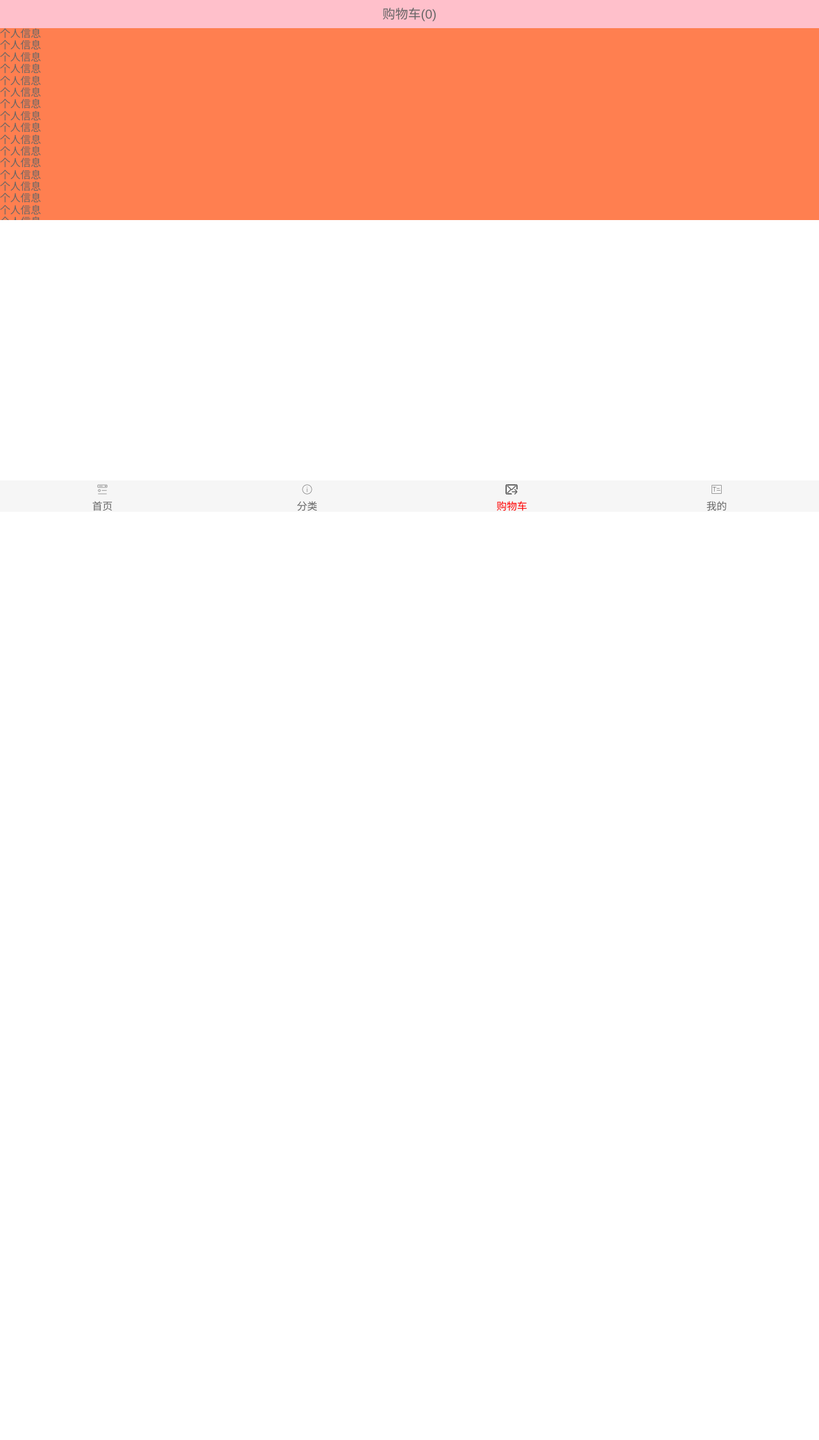
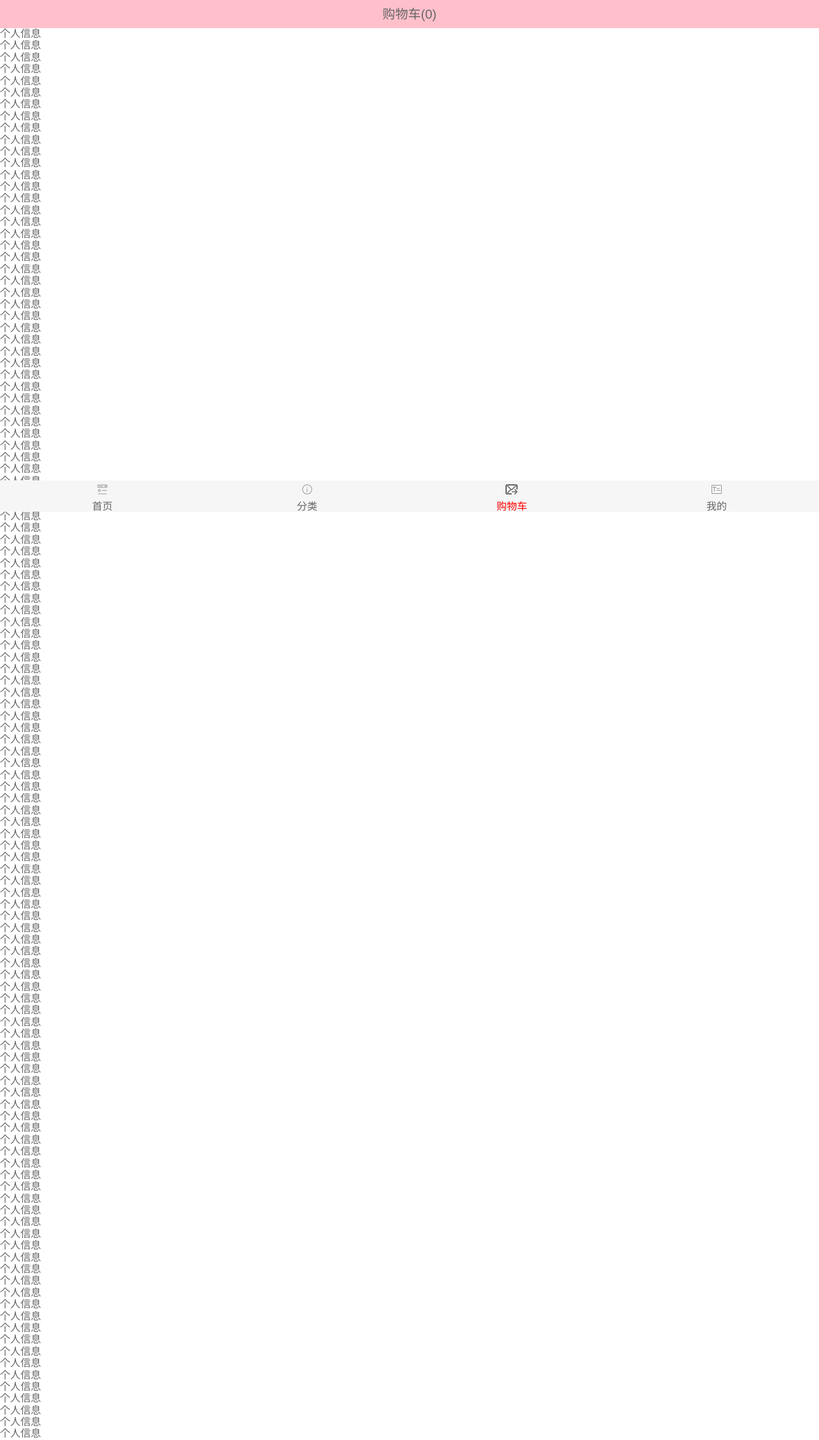
Before and after one commit to pipi6666/shopmall, a Vue app: page /shopcat in a window 1280 px wide. Shown: the whole page at 64% size. Before the commit the page ends 800 px from the top, so only its background shows below. Built offline with nearby package versions, Linux system fonts and the light colour scheme.

Commit message:
2020.10.1

```diff
--- a/src/viesw/shopcat/children/shoplist.vue
+++ b/src/viesw/shopcat/children/shoplist.vue
@@ -1,9 +1,25 @@
 <template>
   <div>
-    <li
-      v-for="(item,index) in cartlist"
-      :key="index"
-    >{{item}}</li>
+    <scroll class="content">
+      <li
+        v-for="(item,index) in cartlist"
+        :key="index"
+      >
+        <div class="listleft">
+          <img
+            :src="item.image"
+            alt=""
+            class="image"
+          >
+        </div>
+        <div class="listright">
+          <div class="title">{{item.title}}</div>
+          <div class="zongshu">
+            <span class="price">￥{{item.price}}</span><span>x{{item.count}}</span>
+          </div>
+        </div>
+      </li>
+    </scroll>
   </div>
 </template>
 
@@ -22,4 +38,32 @@ export default {
 </script>
 
 <style>
+.listleft {
+  width: 30%;
+  height: 100px;
+  float: left;
+  align-items: center;
+  margin: 0 10px;
+}
+li {
+  list-style: none;
+}
+.content {
+height: calc(100%-44px);
+}
+.image {
+  width: 100%;
+  height: 100px;
+  overflow: hidden;
+  border: 1px solid #ececec;
+  border-radius: 6px;
+  vertical-align: middle;
+}
+.listright {
+  width: calc(100%-30%-10px);
+  height: 100px;
+}
+.price {
+  color: #f9cd0b;
+}
 </style>
--- a/src/viesw/shopcat/shopcat.vue
+++ b/src/viesw/shopcat/shopcat.vue
@@ -1,6 +1,5 @@
 <template>
-
-  <div>
+  <div class="catqqq">
     <navbar class="daohang">
       <!--导航  -->
       <div slot="center">购物车({{length}})</div>
@@ -8,7 +7,6 @@
     <!-- 商品列表 -->
     <shoplist></shoplist>
     <!-- 底部总计 -->
-    <scroll class="content">
     <ul>
       <li>个人信息</li>
       <li>个人信息</li>
@@ -110,12 +108,30 @@
       <li>个人信息</li>
       <li>个人信息</li>
       <li>个人信息</li>
+      <li>个人信息</li>
+      <li>个人信息</li>
+      <li>个人信息</li>
+      <li>个人信息</li>
+      <li>个人信息</li>
+      <li>个人信息</li>
+      <li>个人信息</li>
+      <li>个人信息</li>
+      <li>个人信息</li>
+      <li>个人信息</li>
+      <li>个人信息</li>
+      <li>个人信息</li>
+      <li>个人信息</li>
+      <li>个人信息</li>
+      <li>个人信息</li>
+      <li>个人信息</li>
+      <li>个人信息</li>
+      <li>个人信息</li>
+      <li>个人信息</li>
+      <li>个人信息</li>
     </ul>
-    </scroll>
   </div>
 </template>
 <script>
-import scroll from "../../components/common/scroll";
 import navbar from "../../components/common/navbar";
 
 import shoplist from "./children/shoplist";
@@ -123,7 +139,6 @@ import { mapGetters } from "vuex";
 export default {
   name: "shopcat",
   components: {
-    scroll,
     navbar,
     shoplist,
   },
@@ -138,11 +153,6 @@ export default {
 };
 </script>
 <style scoped>
-.content {
-  height: 300px;
-  background-color: coral;
-  overflow: hidden;
-}
 .daohang {
   background-color: pink;
 }
```
Lines whose indentation alone changed are shown as unchanged.
